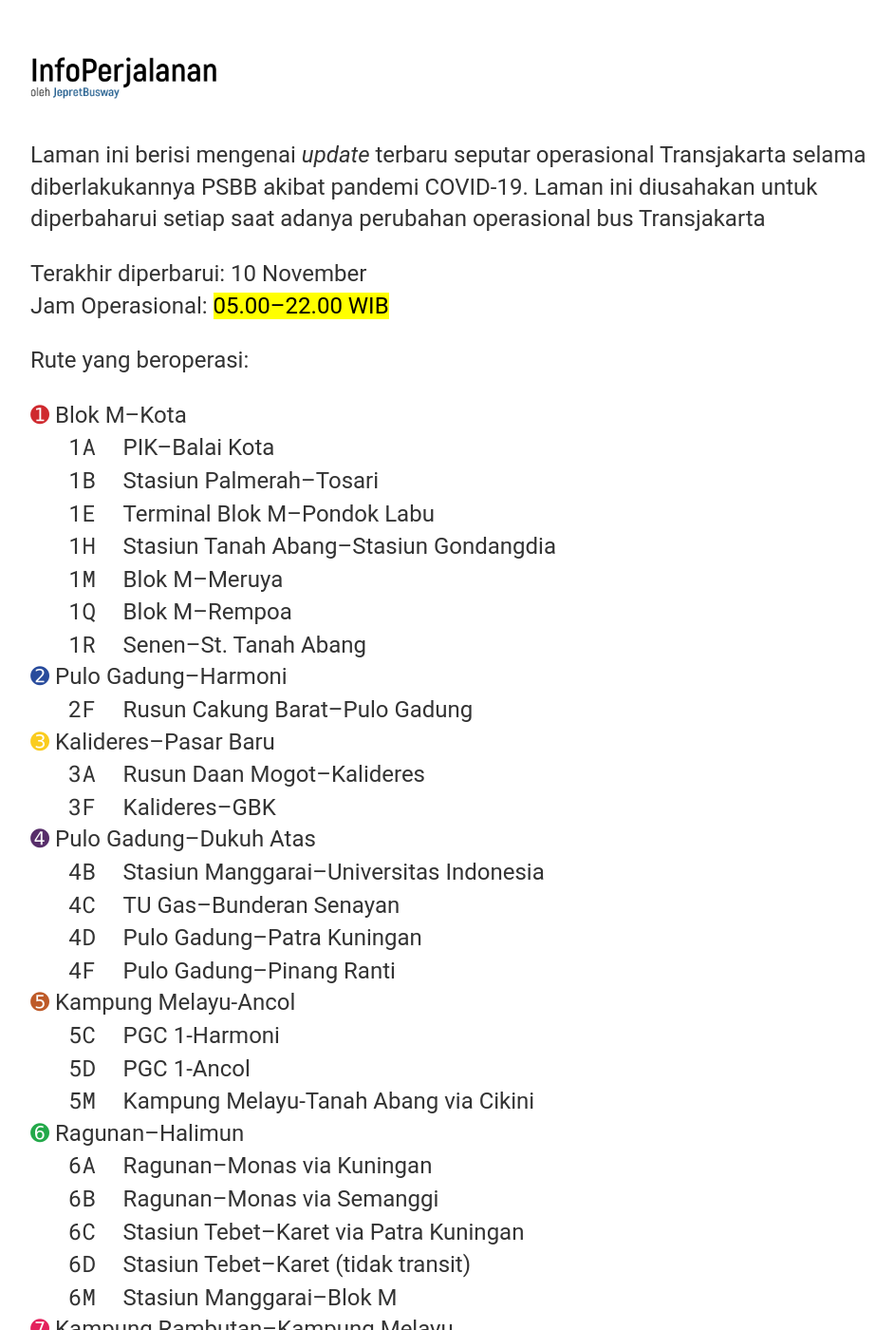
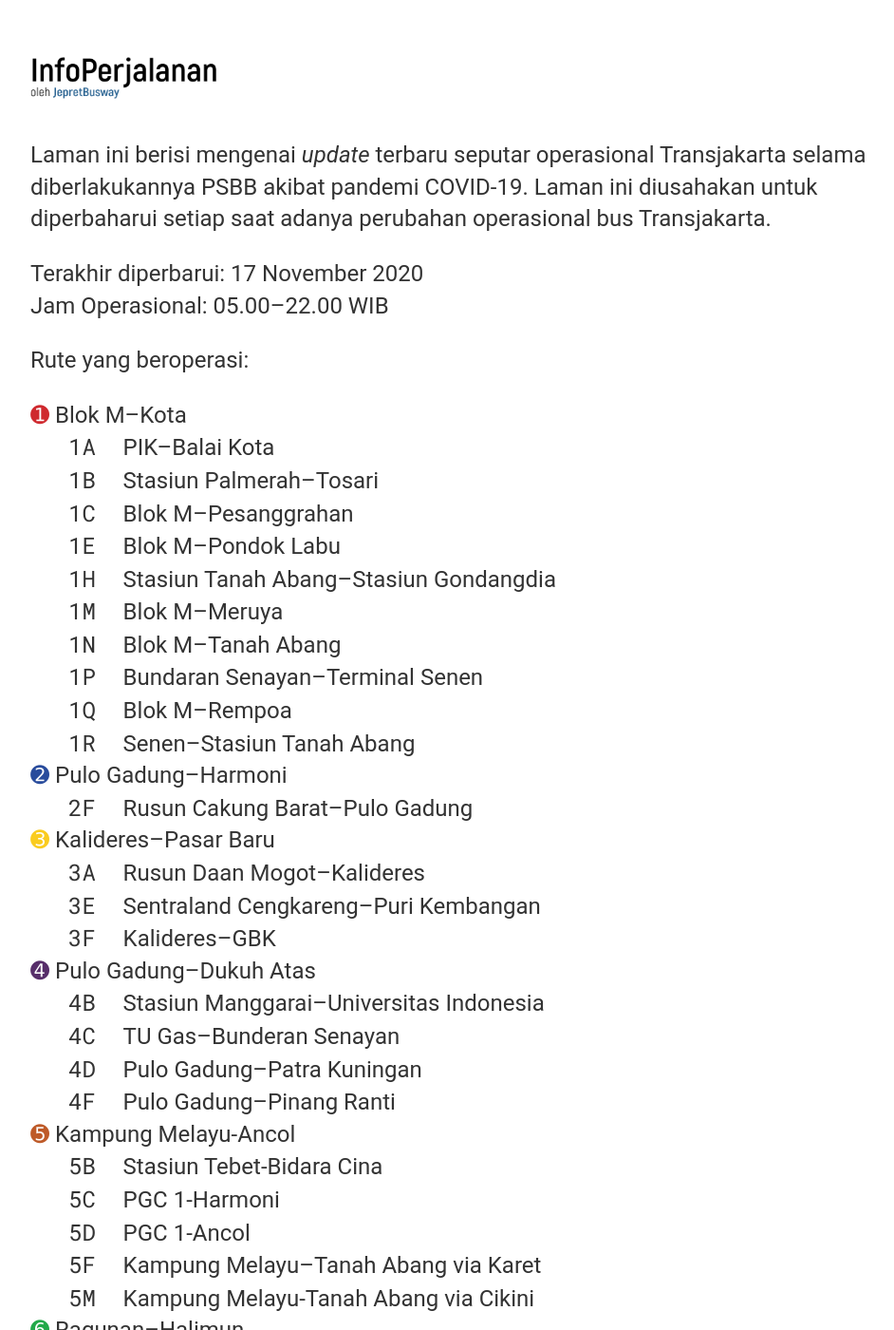
Before and after one commit to jepbusway/InfoPerjalanan2, a Jekyll site: the page built from index.html, in a window 1280 px wide and 1400 px high. Shown: the whole window at 95% size, without its empty margins (160-1102 px from the left). Built offline with Jekyll 4.4.1, drawn with Linux system fonts in a browser that asks for light colours; some of the changed text lies outside the part shown.

Commit message:
Update v1711

```diff
--- a/index.html
+++ b/index.html
@@ -6,22 +6,26 @@
         <h1><img src="InfoPerjalanan oleh JepretBusway.png" alt="InfoPerjalanan" style="width:196px;height:44px;"></h1>
 	<p>Laman ini berisi mengenai <em>update</em> terbaru seputar operasional Transjakarta selama diberlakukannya
 		PSBB akibat pandemi COVID-19. Laman ini diusahakan untuk diperbaharui setiap saat adanya perubahan
-		operasional bus Transjakarta</p>
+		operasional bus Transjakarta.</p>
 	<div class="content">
-	    	<p class="list rute">Terakhir diperbarui: 10 November<br>Jam Operasional: <mark>05.00–22.00 WIB</mark></p>
+	<p class="list rute">Terakhir diperbarui: 17 November 2020<br>Jam Operasional: 05.00–22.00 WIB</p>
 	<p>Rute yang beroperasi:
 		<dt><kor style="color: #CF292E">➊</kor>	Blok M–Kota</dt>
 	 	   	<dd><nor>1A&nbsp;&nbsp;</nor>PIK–Balai Kota</dd>
 	    		<dd><nor>1B&nbsp;&nbsp;</nor>Stasiun Palmerah–Tosari</dd>
-    			<dd><nor>1E&nbsp;&nbsp;</nor>Terminal Blok M–Pondok Labu</dd>
+	    		<dd><nor>1C&nbsp;&nbsp;</nor>Blok M–Pesanggrahan</dd>
+	    		<dd><nor>1E&nbsp;&nbsp;</nor>Blok M–Pondok Labu</dd>
 	    		<dd><nor>1H&nbsp;&nbsp;</nor>Stasiun Tanah Abang–Stasiun Gondangdia</dd>
 	    		<dd><nor>1M&nbsp;&nbsp;</nor>Blok M–Meruya</dd>
+	    		<dd><nor>1N&nbsp;&nbsp;</nor>Blok M–Tanah Abang</dd>
+	    		<dd><nor>1P&nbsp;&nbsp;</nor>Bundaran Senayan–Terminal Senen</dd>
 			<dd><nor>1Q&nbsp;&nbsp;</nor>Blok M–Rempoa</dd>
-			<dd><nor>1R&nbsp;&nbsp;</nor>Senen–St. Tanah Abang</dd>
+			<dd><nor>1R&nbsp;&nbsp;</nor>Senen–Stasiun Tanah Abang</dd>
 		<dt><kor style="color: #284B9C">➋</kor>	Pulo Gadung–Harmoni</dt>
 			<dd><nor>2F&nbsp;&nbsp;</nor>Rusun Cakung Barat–Pulo Gadung</dd>
 		<dt><kor style="color: #FACC1F">➌</kor>	Kalideres–Pasar Baru</dt>
 			<dd><nor>3A&nbsp;&nbsp;</nor>Rusun Daan Mogot–Kalideres</dd>
+			<dd><nor>3E&nbsp;&nbsp;</nor>Sentraland Cengkareng–Puri Kembangan</dd>
 			<dd><nor>3F&nbsp;&nbsp;</nor>Kalideres–GBK</dd>
 		<dt><kor style="color: #572E6A">➍</kor>	Pulo Gadung–Dukuh Atas</dt>
 			<dd><nor>4B&nbsp;&nbsp;</nor>Stasiun Manggarai–Universitas Indonesia</dd>
@@ -29,8 +33,10 @@
 			<dd><nor>4D&nbsp;&nbsp;</nor>Pulo Gadung–Patra Kuningan</dd>
 			<dd><nor>4F&nbsp;&nbsp;</nor>Pulo Gadung–Pinang Ranti</dd>
 		<dt><kor style="color: #BE5A28">➎</kor>	Kampung Melayu-Ancol</dt>
+			<dd><nor>5B&nbsp;&nbsp;</nor>Stasiun Tebet-Bidara Cina</dd>
 			<dd><nor>5C&nbsp;&nbsp;</nor>PGC 1-Harmoni</dd>
 			<dd><nor>5D&nbsp;&nbsp;</nor>PGC 1-Ancol</dd>
+			<dd><nor>5F&nbsp;&nbsp;</nor>Kampung Melayu–Tanah Abang via Karet</dd>
 			<dd><nor>5M&nbsp;&nbsp;</nor>Kampung Melayu-Tanah Abang via Cikini</dd>
 		<dt><kor style="color: #23A94A">➏</kor>	Ragunan–Halimun</dt>
 			<dd><nor>6A&nbsp;&nbsp;</nor>Ragunan–Monas via Kuningan</dd>
@@ -41,10 +47,12 @@
 		<dt><kor style="color: #E4215D">➐</kor>	Kampung Rambutan–Kampung Melayu</dt>
 			<dd><nor>7A&nbsp;&nbsp;</nor>Kampung Rambutan–Lebak Bulus</dd>
 			<dd><nor>7B&nbsp;&nbsp;</nor>Kampung Rambutan–Blok M</dd>
-			<dd><nor>7C&nbsp;&nbsp;</nor>Cibubur-BKN</dd>
+			<dd><nor>7C&nbsp;&nbsp;</nor>Cibubur–BKN</dd>
+			<dd><nor>7D&nbsp;&nbsp;</nor>TMII–Pancoran</dd>
 			<dd><nor>7P&nbsp;&nbsp;</nor>BKN–Pondok Kelapa</dd>
 		<dt><kor style="color: #CA258E">➑</kor>	Lebak Bulus–Harmoni</dt>
 			<dd><nor>8A&nbsp;&nbsp;</nor>Harmoni–Grogol via Tomang</dd>
+			<dd><nor>8C&nbsp;&nbsp;</nor>Pasar Kebayoran Lama–Tanah Abang</dd>
 			<dd><nor>8D&nbsp;&nbsp;</nor>Blok M–Joglo</dd>
 		<dt><kor style="color: #3E9793">➒</kor>	Pinang Ranti–Pluit</dt>
 			<dd><nor>9D&nbsp;&nbsp;</nor>Pasar Minggu–Tanah Abang</dd>
@@ -67,7 +75,8 @@
 		<dt><nor>TR2 </nor>Stasiun Gondangdia–Balai Kota</dt>
 		<dt><nor>1K&nbsp; </nor>Cibubur–Blok M<sub>Royaltrans</sub></dt>
 		<dt><nor>6P&nbsp; </nor>Cibubur–Kuningan<sub>Royaltrans</sub></dt>
-			<dt>Jak Lingko:70 rute</dt>
+		<dt><nor>EV1 </nor>Blok M–Balai Kota<sub> Uji Coba Bus Listrik</sub></dt>
+		<dt>Jak Lingko: 70 rute</dt>
 	</p>
     	</div>
 </div><!-- /.blurb -->
```
Lines whose indentation alone changed are shown as unchanged.
